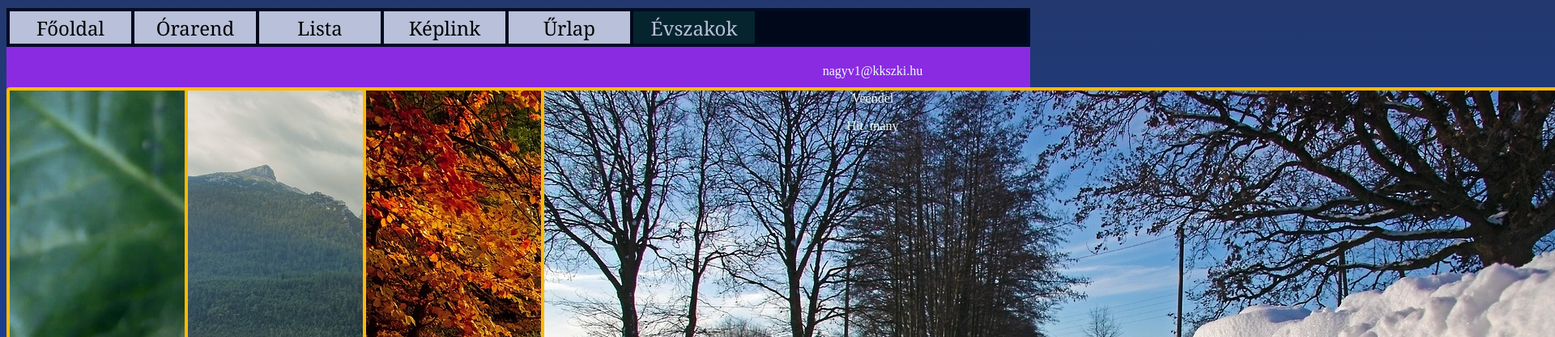
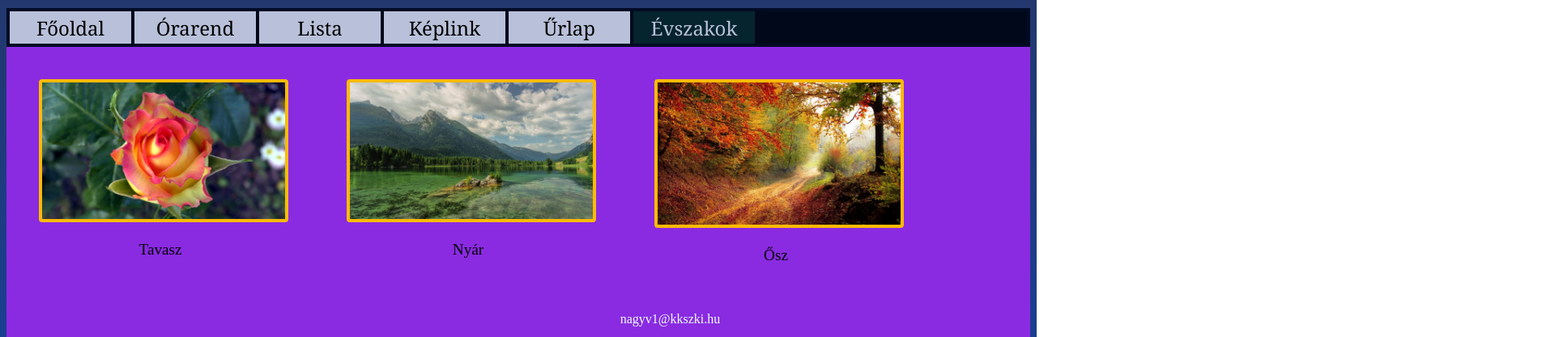
Before and after one commit to NagyVendel/web, a plain HTML site: page evszakok.html in a window 1280 px wide. Shown: the part 129-546 px from the top of the page at 81% size, 1920 px wide, since content can reach past the window. Drawn offline with Linux system fonts and the light colour scheme.

Commit message:
ojbnadfesnaferknp

```diff
--- a/evszakok.html
+++ b/evszakok.html
@@ -24,17 +24,21 @@
             <button class="activeindex buttonmain1" onclick="window.location.href='evszakok.html';">Évszakok</button>
         </div>
     </nav>
-    <div class="div3">
+    <div id="div3">
         <img src="kep/tavasz.jpg" class="evszakkepek">
+        <p class="evszakP">Tavasz</p>
     </div>
-    <div class="div3">
+    <div id="div3">
         <img src="kep/nyar.jpg" class="evszakkepek">
+        <p class="evszakP">Nyár</p>
     </div>
-    <div class="div3">
+    <div id="div3">
         <img src="kep/osz.jpg"class="evszakkepek">
+        <p class="evszakP">Ősz</p>
     </div>
-    <div class="div3">
+    <div id="div3">
         <img src="kep/tel.jpg" class="evszakkepek">
+        <p class="evszakP">Tél</p>
     </div>
     <footer class="footer1">
         <p>nagyv1@kkszki.hu</p>
--- a/style.css
+++ b/style.css
@@ -84,19 +84,21 @@
     padding: 5px;
     color: #edfffb;
 }
-.div3 {
-    width: 200px;
-    height: 100px;
+#div3 {
+    width: 300px;
     transition: 3s;
     float: left;
-    margin: auto;
-    margin-top: 50px;
-    margin-right: 20px;
-}
+    margin: 40px;
+  }
 .evszakkepek {
     border: #fcba03 solid 4px;
     border-radius: 4px;
-}
-.div3:hover {
+    width: 300px;
+  }
+#div3:hover {
     transform:  scale(1.2, 1.2);
-}
+  }
+.evszakP {
+    text-align: center;
+    font-size: larger;
+  }
```
